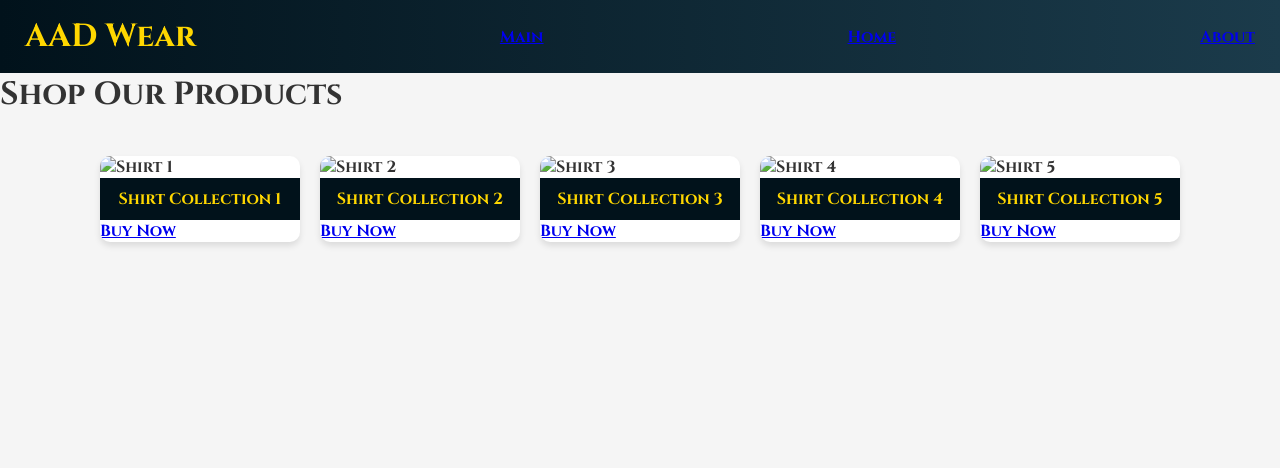
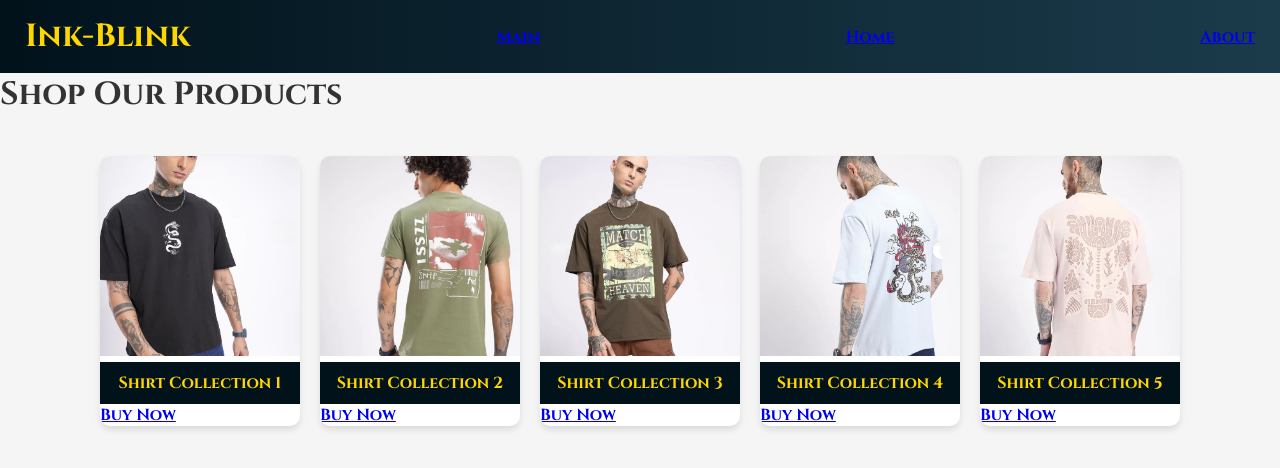
Before and after one commit to stoicteapot/Ink-Blink, a plain HTML site: page shop.html in a window 1280 px wide. Drawn offline with Linux system fonts and the light colour scheme.

Commit message:
Update shop.html

```diff
--- a/shop.html
+++ b/shop.html
@@ -2,12 +2,12 @@
 <html lang="en">
 <head>
   <meta charset="UTF-8" />
-  <title>Shop - AAD Wear</title>
+  <title>Shop - Ink-Blink</title>
   <link rel="stylesheet" href="style.css" />
 </head>
 <body>
   <nav class="navbar">
-    <div class="brand-title">AAD Wear</div>
+    <div class="brand-title">Ink-Blink</div>
     <a href="index.html">Main</a>
     <a href="home.html">Home</a>
     <a href="about.html">About</a>
@@ -16,27 +16,27 @@
   <h1>Shop Our Products</h1>
   <div class="product-grid">
     <div class="product-card">
-      <img src="images/shirt 1.jpg" alt="Shirt 1" style="width:200px;height:200px;object-fit:cover;">
+      <img src="Ink-Blink/shirt 1.jpg" alt="Shirt 1" style="width:200px;height:200px;object-fit:cover;">
       <div class="product-name">Shirt Collection 1</div>
       <a href="payment.html?product=Nike%20Shirt%20Collection" class="buy-btn">Buy Now</a>
     </div>
     <div class="product-card">
-      <img src="images/shirt 2.jpg" alt="Shirt 2" style="width:200px;height:200px;object-fit:cover;">
+      <img src="Ink-Blink/shirt 2.jpg" alt="Shirt 2" style="width:200px;height:200px;object-fit:cover;">
       <div class="product-name">Shirt Collection 2</div>
       <a href="payment.html?product=Calvin%20Shirt%20Collection" class="buy-btn">Buy Now</a>
     </div>
        <div class="product-card">
-      <img src="images/shirt 3.jpg" alt="Shirt 3" style="width:200px;height:200px;object-fit:cover;">
+      <img src="Ink-Blink/shirt 3.jpg" alt="Shirt 3" style="width:200px;height:200px;object-fit:cover;">
       <div class="product-name">Shirt Collection 3</div>
       <a href="payment.html?product=Calvin%20Shirt%20Collection" class="buy-btn">Buy Now</a>
     </div>
        <div class="product-card">
-      <img src="images/shirt 4.jpg" alt="Shirt 4" style="width:200px;height:200px;object-fit:cover;">
+      <img src="Ink-Blink/shirt 4.jpg" alt="Shirt 4" style="width:200px;height:200px;object-fit:cover;">
       <div class="product-name">Shirt Collection 4</div>
       <a href="payment.html?product=Calvin%20Shirt%20Collection" class="buy-btn">Buy Now</a>
     </div>
        <div class="product-card">
-      <img src="images/shirt 5.jpg" alt="Shirt 5" style="width:200px;height:200px;object-fit:cover;">
+      <img src="Ink-Blink/shirt 5.jpg" alt="Shirt 5" style="width:200px;height:200px;object-fit:cover;">
       <div class="product-name">Shirt Collection 5</div>
       <a href="payment.html?product=Calvin%20Shirt%20Collection" class="buy-btn">Buy Now</a>
     </div>
```
